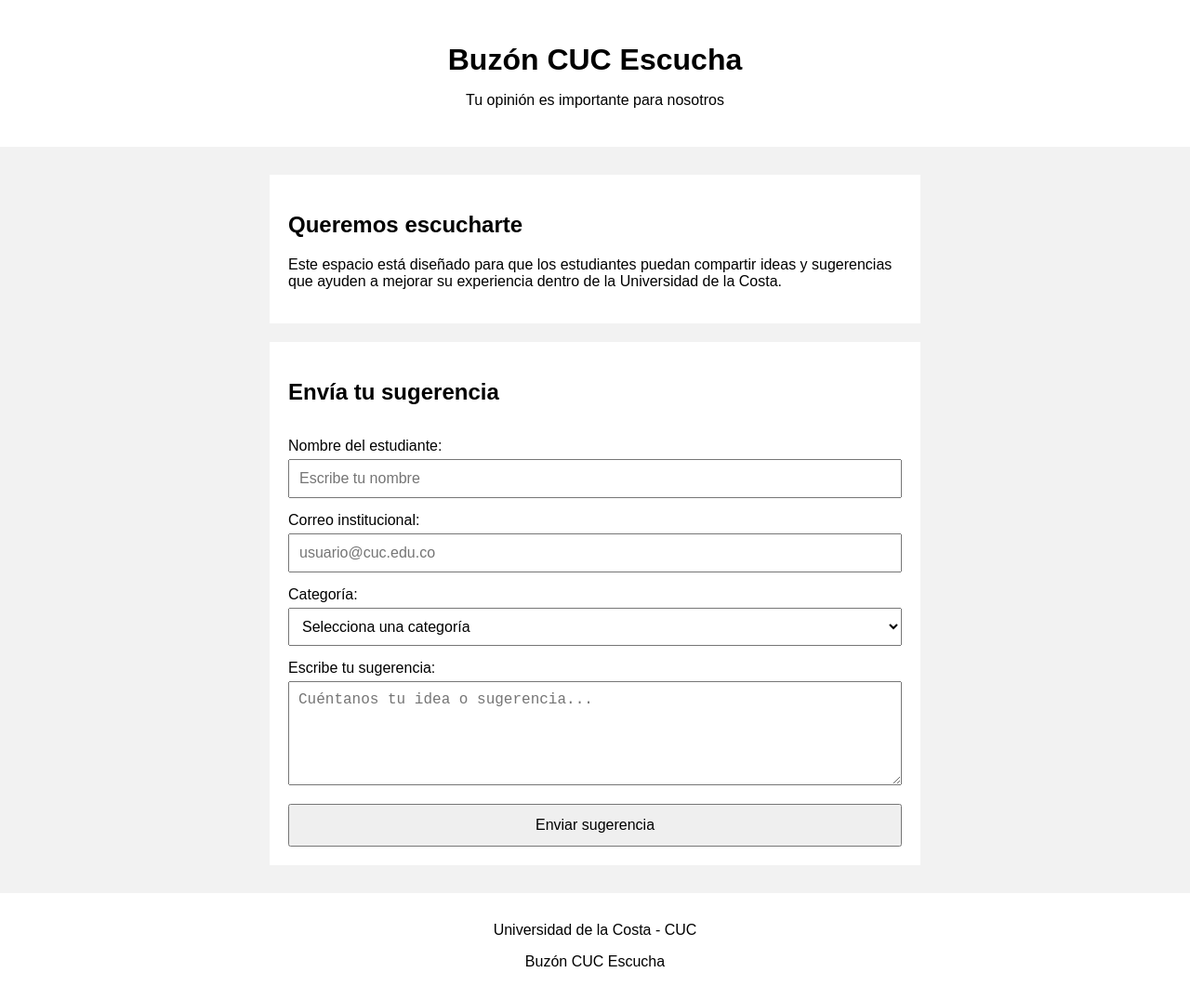
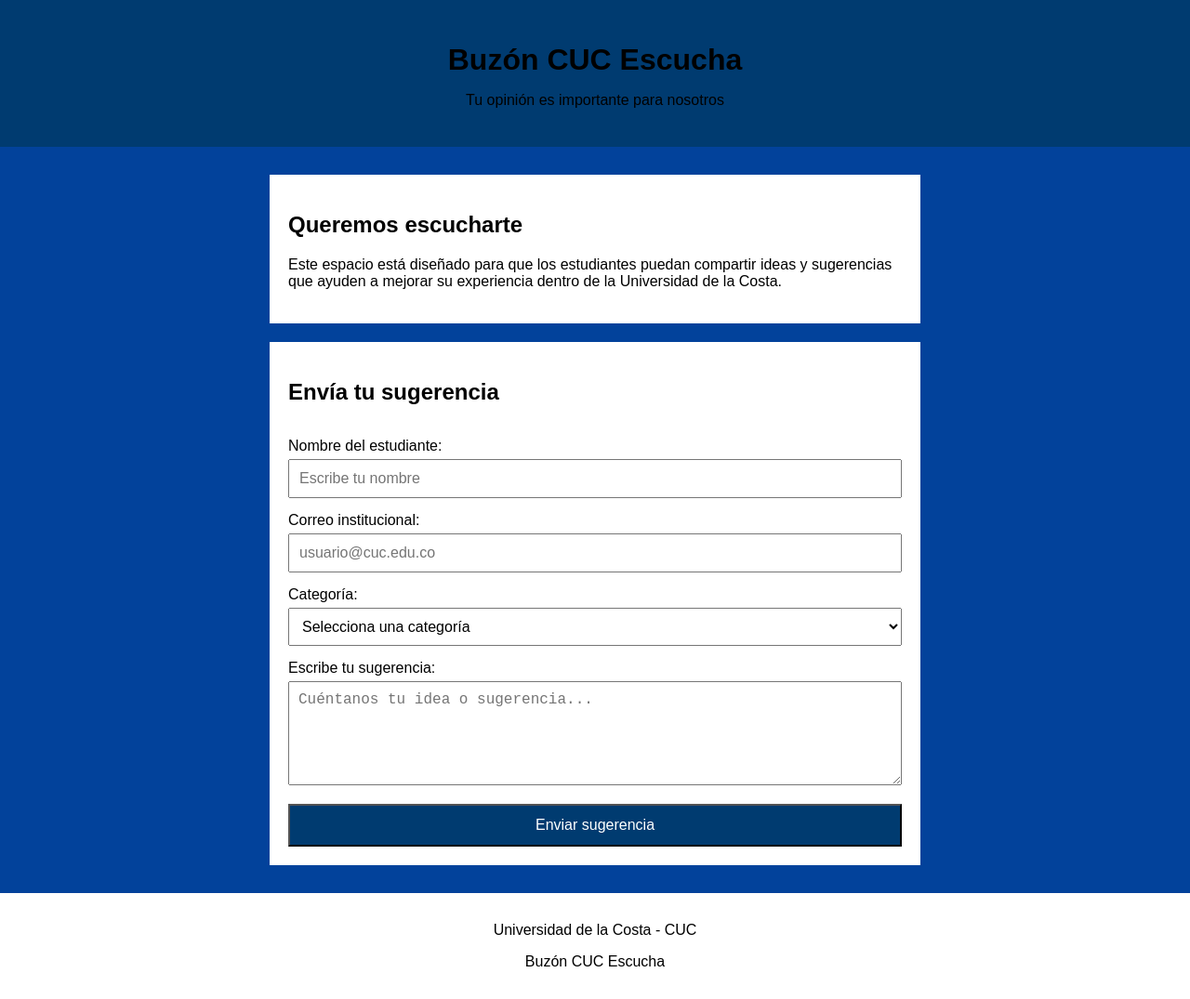
Before and after one commit to jpalacioa07/buzon-cuc-escucha, a plain HTML site: page index.html in a window 1280 px wide. Shown: the whole page at 93% size. Drawn offline with Linux system fonts and the light colour scheme.

Commit message:
modificando colores de la plataforma

```diff
--- a/css/styles.css
+++ b/css/styles.css
@@ -1,11 +1,11 @@
 body {
     font-family: Arial, sans-serif;
     margin: 0;
-    background-color: #f2f2f2;
+    background-color: #02429b;
 }
 
 header {
-    background-color: white;
+    background-color:  #003b70;
     text-align: center;
     padding: 25px;
 }
@@ -53,6 +53,8 @@
     padding: 12px;
     font-size: 16px;
     cursor: pointer;
+    background-color: #003b70;
+    color: white;
 }
 
 footer {
```
